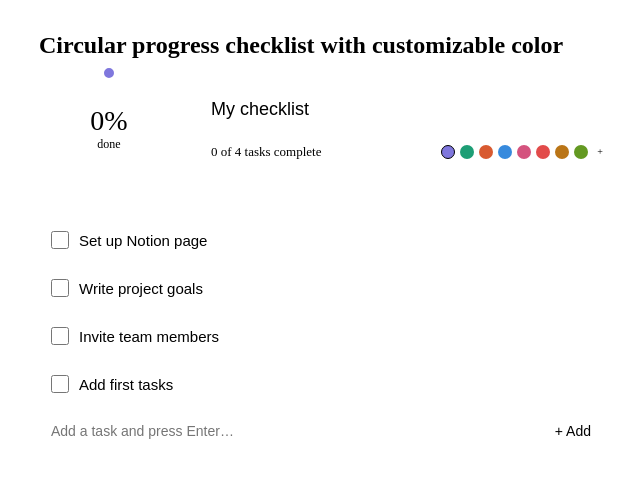
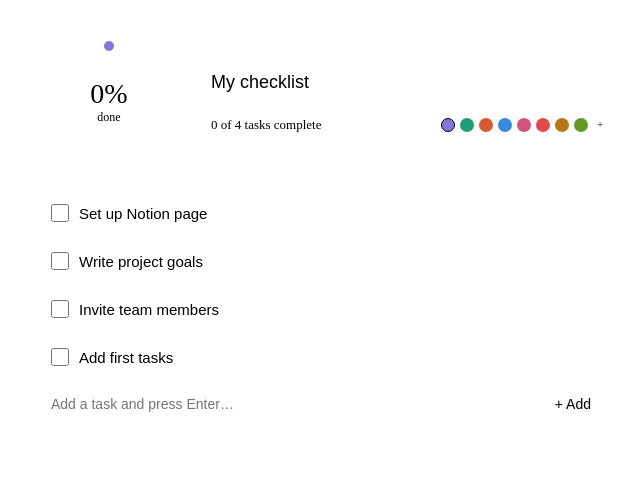
Before and after one commit to showard04/showard04.github.io, a plain HTML site: page index.html in a window 1280 px wide. Shown: the whole page, without its empty margins (317-957 px from the left). Drawn offline with Linux system fonts and the light colour scheme.

Commit message:
Update index.html

```diff
--- a/index.html
+++ b/index.html
@@ -59,7 +59,6 @@
 </style>
 
 <div class="wrap">
-  <h2 class="sr-only">Circular progress checklist with customizable color</h2>
   <div class="top">
     <div class="circle-wrap">
       <svg class="ring" viewBox="0 0 140 140">
```
